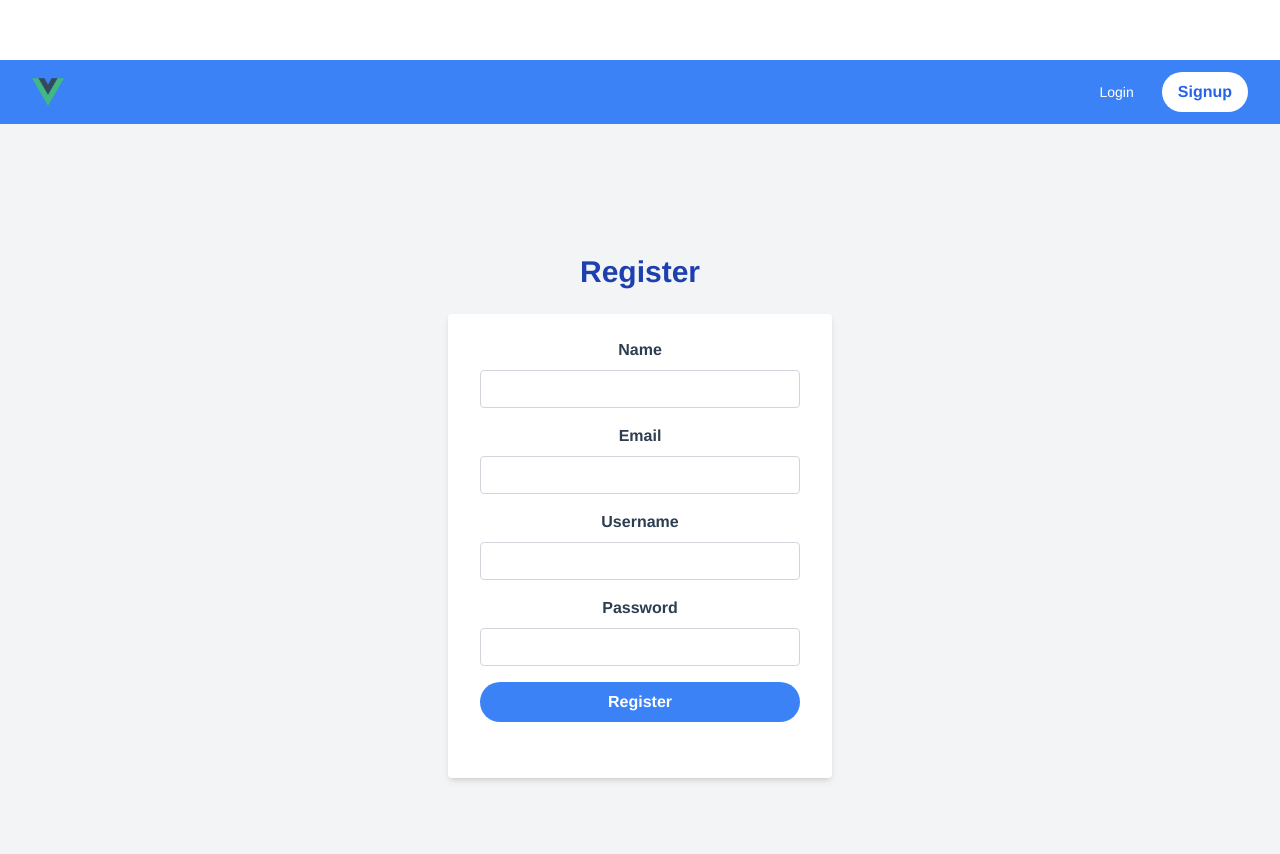
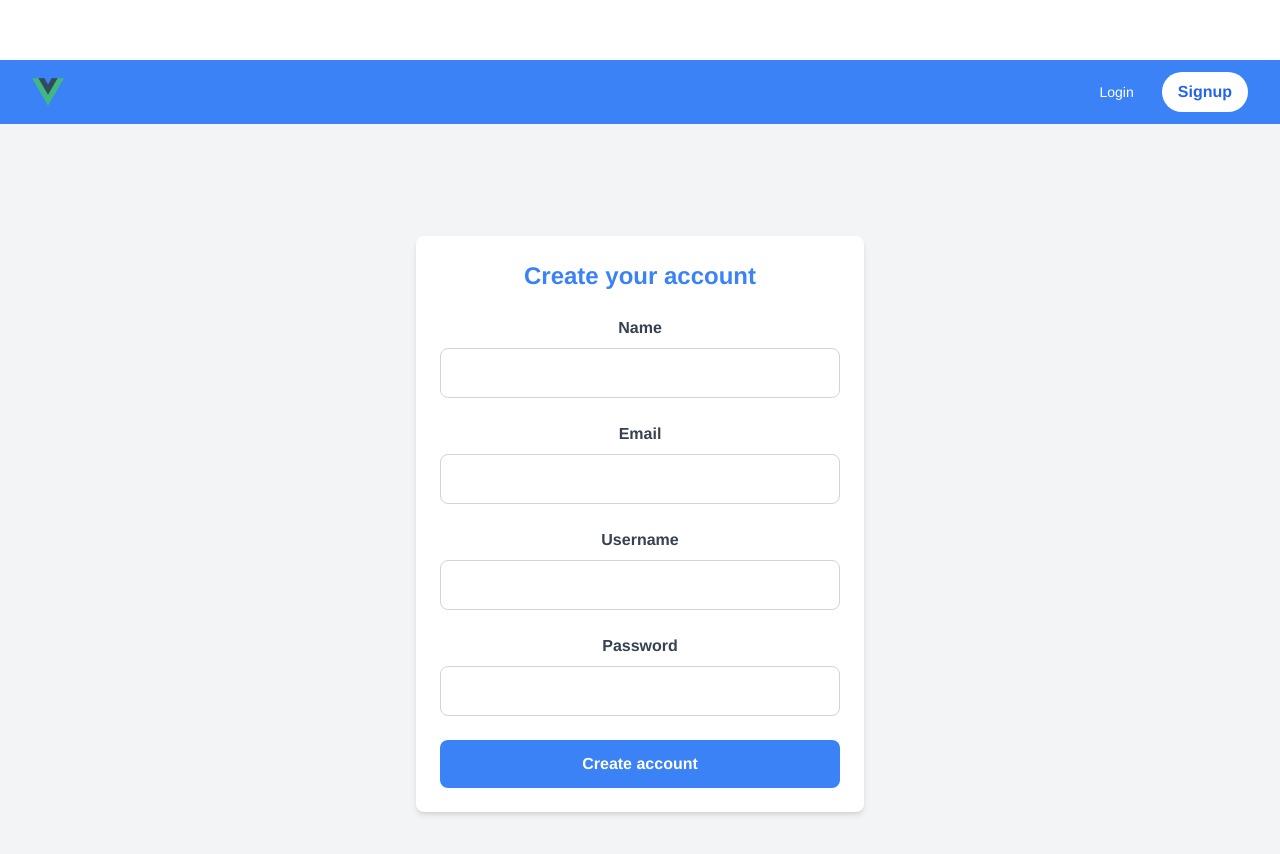
Before and after one commit to ivanapavloviic/vue-socialmedia-app, a Vue app: page /signup in a window 1280 px wide. Shown: the top 854 px of the page. Built offline with nearby package versions, Linux system fonts and the light colour scheme.

Commit message:
login and register styling and validation

```diff
--- a/src/components/LoginPage.vue
+++ b/src/components/LoginPage.vue
@@ -1,7 +1,7 @@
 <template>
-  <div class="flex justify-center items-center h-screen">
-    <div class="bg-white shadow-md rounded px-8 pt-6 pb-8 mb-4 flex flex-col">
-      <h1 class="font-bold text-2xl mb-6">Log in to your account</h1>
+  <div class="flex justify-center items-center h-screen bg-gray-100">
+    <div class="bg-white shadow-md rounded px-8 pt-6 pb-8 mb-4 flex flex-col w-80">
+      <h1 class="font-bold text-2xl mb-6 text-center text-gray-800">Log in to your account</h1>
       <form>
         <div class="mb-4">
           <label class="block text-gray-700 font-bold mb-2" for="username">
@@ -21,11 +21,12 @@
           </label>
           <input
             v-model="password"
-            class="shadow appearance-none border border-red-500 rounded w-full py-2 px-3 text-gray-700 mb-3 leading-tight focus:outline-none focus:shadow-outline"
+            class="shadow appearance-none border rounded w-full py-2 px-3 text-gray-700 mb-3 leading-tight focus:outline-none focus:shadow-outline"
             id="password"
             type="password"
             placeholder="**********"
           >
+          <p v-if="error" class="text-red-500 text-sm">{{ error }}</p>
         </div>
         <div class="flex items-center justify-between">
           <button
@@ -35,12 +36,12 @@
           >
             Log in
           </button>
-
         </div>
       </form>
     </div>
   </div>
 </template>
+
 
 <script>
 import axios from 'axios';
--- a/src/components/RegisterPage.vue
+++ b/src/components/RegisterPage.vue
@@ -1,30 +1,30 @@
 <template>
-  <div class="flex items-center justify-center min-h-screen bg-gray-100">
-    <div class="w-full max-w-sm">
-      <h1 class="text-3xl font-bold mb-6 text-blue-800">Register</h1>
-      <form @submit.prevent="registerUser" class="bg-white shadow-md rounded px-8 pt-6 pb-8 mb-4">
-        <div class="mb-4">
-          <label class="block font-bold mb-2" for="name">Name</label>
-          <input class="appearance-none border border-gray-300 rounded w-full py-2 px-3 text-gray-700 leading-tight focus:outline-none focus:ring-2 focus:ring-blue-500 focus:border-transparent" type="text" name="name" v-model="name" required>
+  <div class="flex flex-col items-center justify-center bg-gray-100 min-h-screen">
+    <div class="bg-white w-full max-w-md p-6 rounded-lg shadow-md">
+      <h1 class="text-2xl font-bold mb-6 text-blue-500">Create your account</h1>
+      <form @submit.prevent="registerUser" class="space-y-6">
+        <div>
+          <label for="name" class="block text-gray-700 font-bold mb-2">Name</label>
+          <input v-model="name" type="text" name="name" id="name" class="w-full px-4 py-3 border border-gray-300 rounded-lg focus:outline-none focus:border-blue-500" required>
         </div>
-        <div class="mb-4">
-          <label class="block font-bold mb-2" for="email">Email</label>
-          <input class="appearance-none border border-gray-300 rounded w-full py-2 px-3 text-gray-700 leading-tight focus:outline-none focus:ring-2 focus:ring-blue-500 focus:border-transparent" type="email" name="email" v-model="email" required>
+        <div>
+          <label for="email" class="block text-gray-700 font-bold mb-2">Email</label>
+          <input v-model="email" type="email" name="email" id="email" class="w-full px-4 py-3 border border-gray-300 rounded-lg focus:outline-none focus:border-blue-500" required>
         </div>
-        <div class="mb-4">
-          <label class="block font-bold mb-2" for="username">Username</label>
-          <input class="appearance-none border border-gray-300 rounded w-full py-2 px-3 text-gray-700 leading-tight focus:outline-none focus:ring-2 focus:ring-blue-500 focus:border-transparent" type="text" name="username" v-model="username" required>
+        <div>
+          <label for="username" class="block text-gray-700 font-bold mb-2">Username</label>
+          <input v-model="username" type="text" name="username" id="username" class="w-full px-4 py-3 border border-gray-300 rounded-lg focus:outline-none focus:border-blue-500" required>
         </div>
-        <div class="mb-4">
-          <label class="block font-bold mb-2" for="password">Password</label>
-          <input class="appearance-none border border-gray-300 rounded w-full py-2 px-3 text-gray-700 leading-tight focus:outline-none focus:ring-2 focus:ring-blue-500 focus:border-transparent" type="password" name="password" v-model="password" required>
+        <div>
+          <label for="password" class="block text-gray-700 font-bold mb-2">Password</label>
+          <input v-model="password" type="password" name="password" id="password" class="w-full px-4 py-3 border border-gray-300 rounded-lg focus:outline-none focus:border-blue-500" required>
         </div>
-        <div class="mb-6">
-          <button class="bg-blue-500 hover:bg-blue-700 text-white font-bold py-2 px-4 rounded-full focus:outline-none focus:shadow-outline w-full" type="submit">
-            Register
+        <div>
+          <button type="submit" class="w-full py-3 px-4 text-white font-bold bg-blue-500 hover:bg-blue-600 rounded-lg focus:outline-none focus:shadow-outline">
+            Create account
           </button>
         </div>
-        <div v-if="error" class="text-red-500 text-sm italic">{{ error }}</div>
+        <div v-if="error" class="text-red-500 italic">{{ error }}</div>
       </form>
     </div>
   </div>
@@ -38,26 +38,34 @@
           username: '',
           password: '',
           name:'',
-          email:''
+          email:'',
+          error:''
         };
       },
 
       methods: {
         async registerUser() {
   try {
+
     const response = await axios.post('http://localhost:3000/users', {
       username: this.username,
       password: this.password,
-          name:this.name,
-          email:this.email
+      name: this.name,
+      email: this.email
     });
-        console.log(response.data);
+    console.log(response)
+
     this.$router.push('/login');
   } catch (error) {
+
+    if (error.response && error.response.status === 409) {
+      this.error = 'User already exists';
+    } else {
       console.error(error);
     }
   }
-      },
+}
+      }
     };
   </script>
 
```
Lines whose indentation alone changed are shown as unchanged.
